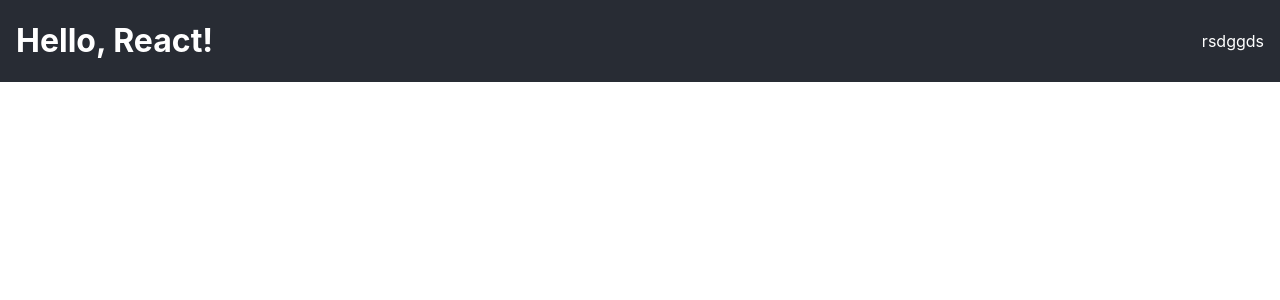
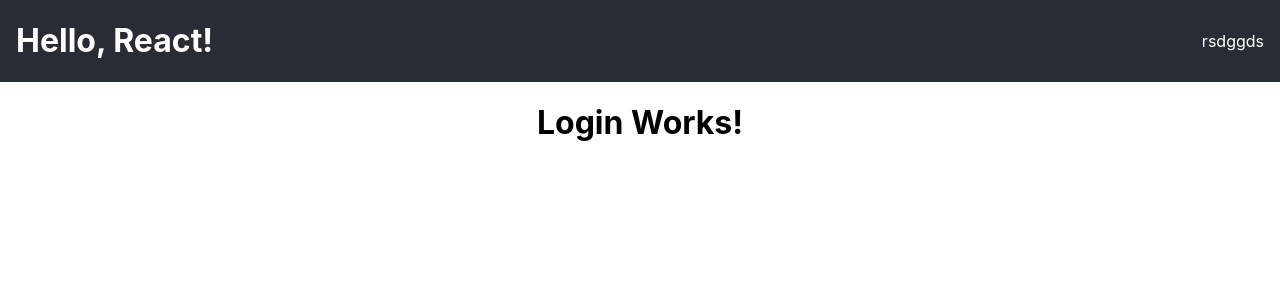
Before and after one commit to abdulqhayum47/lets-react, a React (Create React App) app: page /login in a window 1280 px wide. Shown: the top 300 px of the page. Built offline with nearby package versions, Linux system fonts and the light colour scheme.

Commit message:
Added react router.

```diff
--- a/package.json
+++ b/package.json
@@ -8,6 +8,7 @@
     "@testing-library/user-event": "^13.5.0",
     "react": "^18.1.0",
     "react-dom": "^18.1.0",
+    "react-router-dom": "^6.3.0",
     "react-scripts": "5.0.1",
     "web-vitals": "^2.1.4"
   },
--- a/src/App.js
+++ b/src/App.js
@@ -1,11 +1,19 @@
 import './App.css';
 import Navbar from './shared-components/navbar/navbar';
+import Login from './modules/auth/login/login';
+import { BrowserRouter as Router, Routes, Route } from 'react-router-dom';
 
 function App() {
   return (
-    <div className="App">
+   <Router>
+      <div className="App">
         <Navbar></Navbar>
-    </div>
+        <Routes>
+          <Route path="/login" element={<Login/>}></Route>
+        </Routes>
+      </div>
+   </Router>
+
   );
 }
 
--- a/src/modules/auth/login/login.js
+++ b/src/modules/auth/login/login.js
@@ -3,7 +3,9 @@ import './login.css';
 
 function Login() {
     return (
-        <div></div>
+        <div>
+            <h1> Login Works! </h1>
+        </div>
     );
   }
 
```
Also changed, not shown: 1 other file (tests, documents, lock files or other folders).
